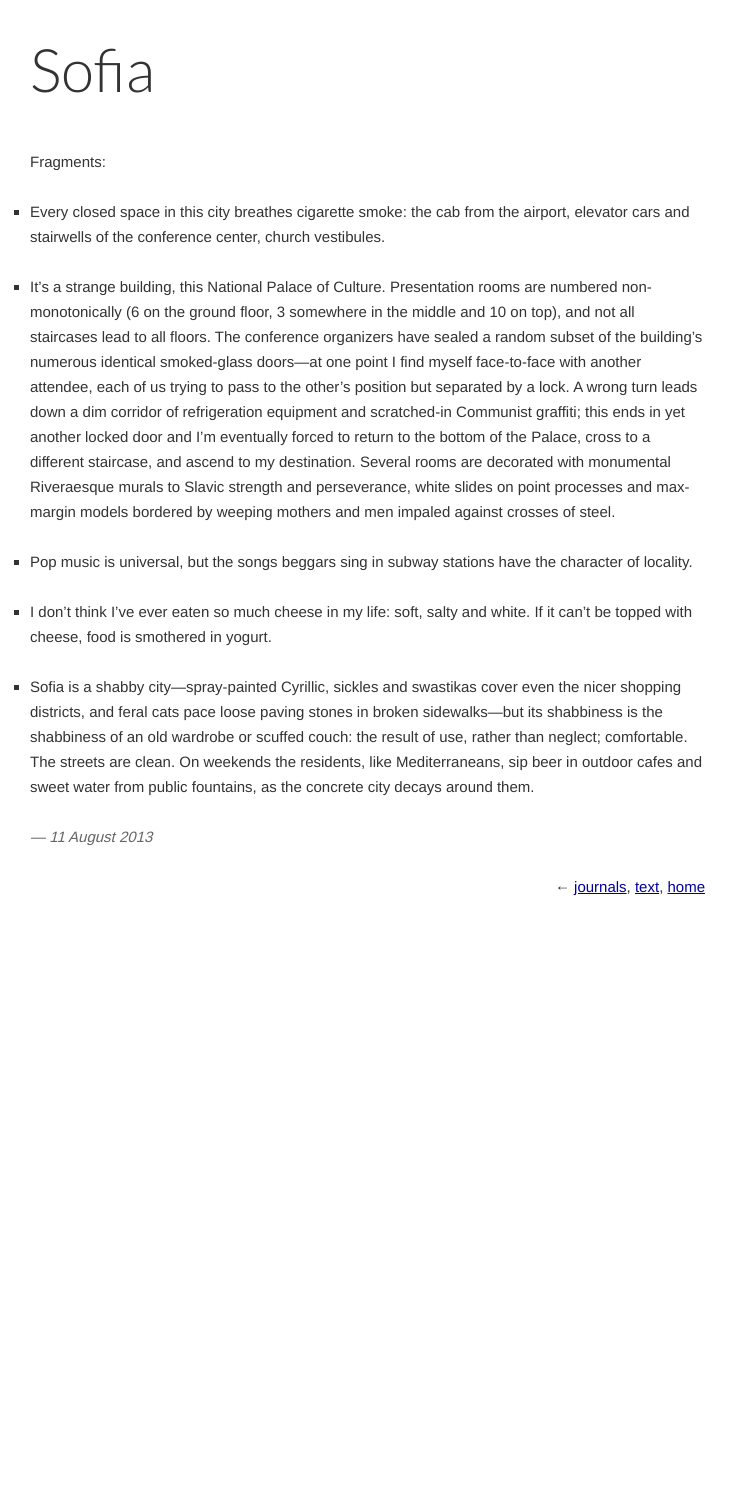
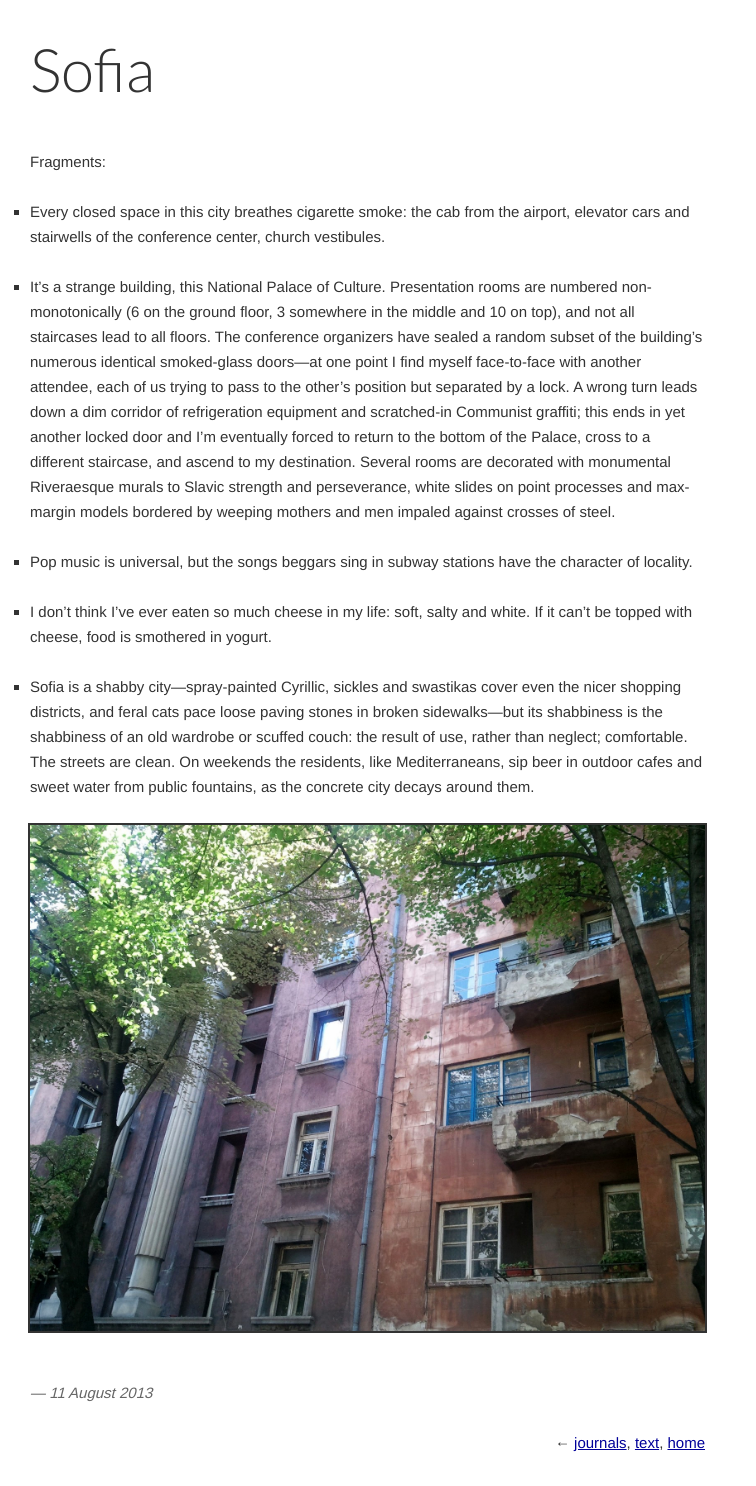
Before and after one commit to jacobandreas/writing, a Jekyll site: the page built from _posts/2013-08-11-sofia.md, in a window 1280 px wide. Shown: the whole page, without its empty margins (0-756 px from the left). Built offline with Jekyll 4.4.1, drawn with Linux system fonts in a browser that asks for light colours; nearby versions of some CDN libraries; before the commit the page ends 930 px from its top, so only the background shows below that.

Commit message:
add image to sofia

```diff
--- a/_posts/2013-08-11-sofia.md
+++ b/_posts/2013-08-11-sofia.md
@@ -39,3 +39,5 @@ Fragments:
   clean. On weekends the residents, like Mediterraneans, sip beer in outdoor
   cafes and sweet water from public fountains, as the concrete city decays
   around them.
+
+<img src='../attachments/sofia-1.jpg' />
```
Also changed, not shown: attachments/sofia-1.jpg (added).
